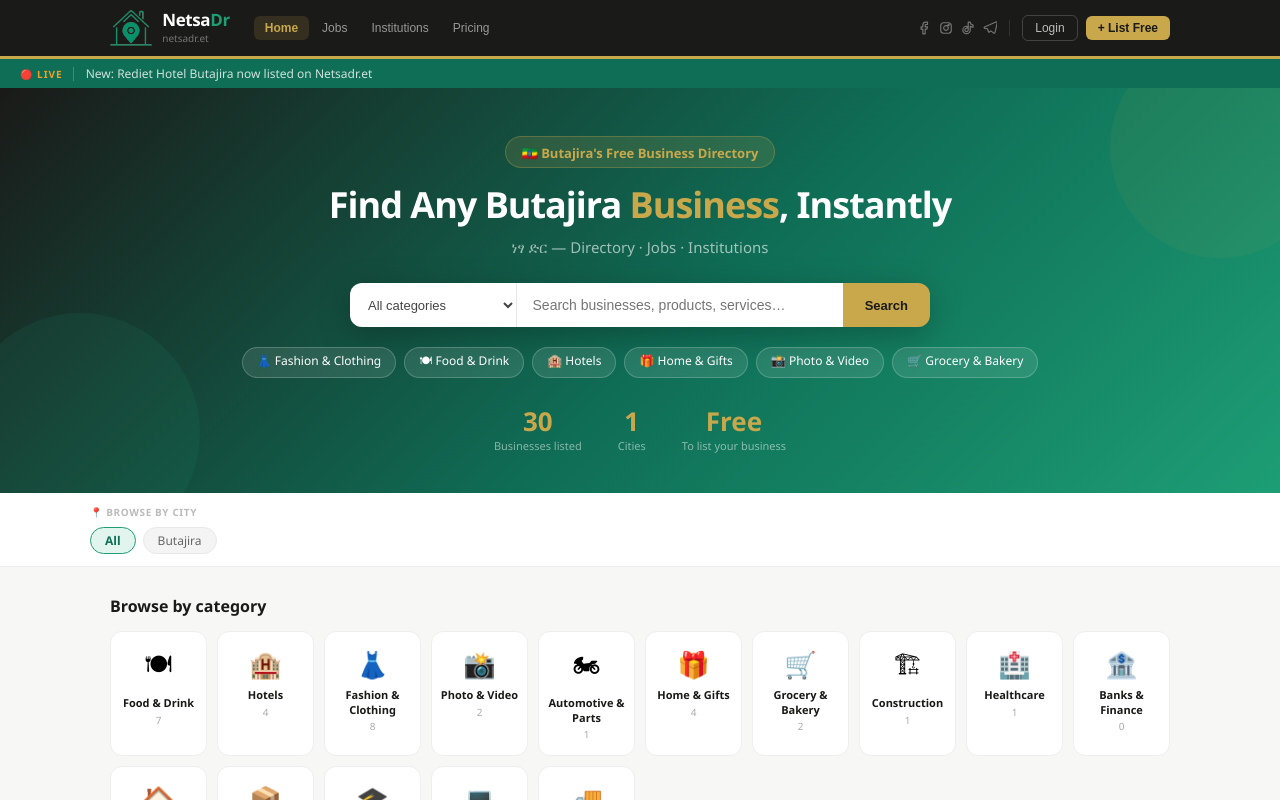
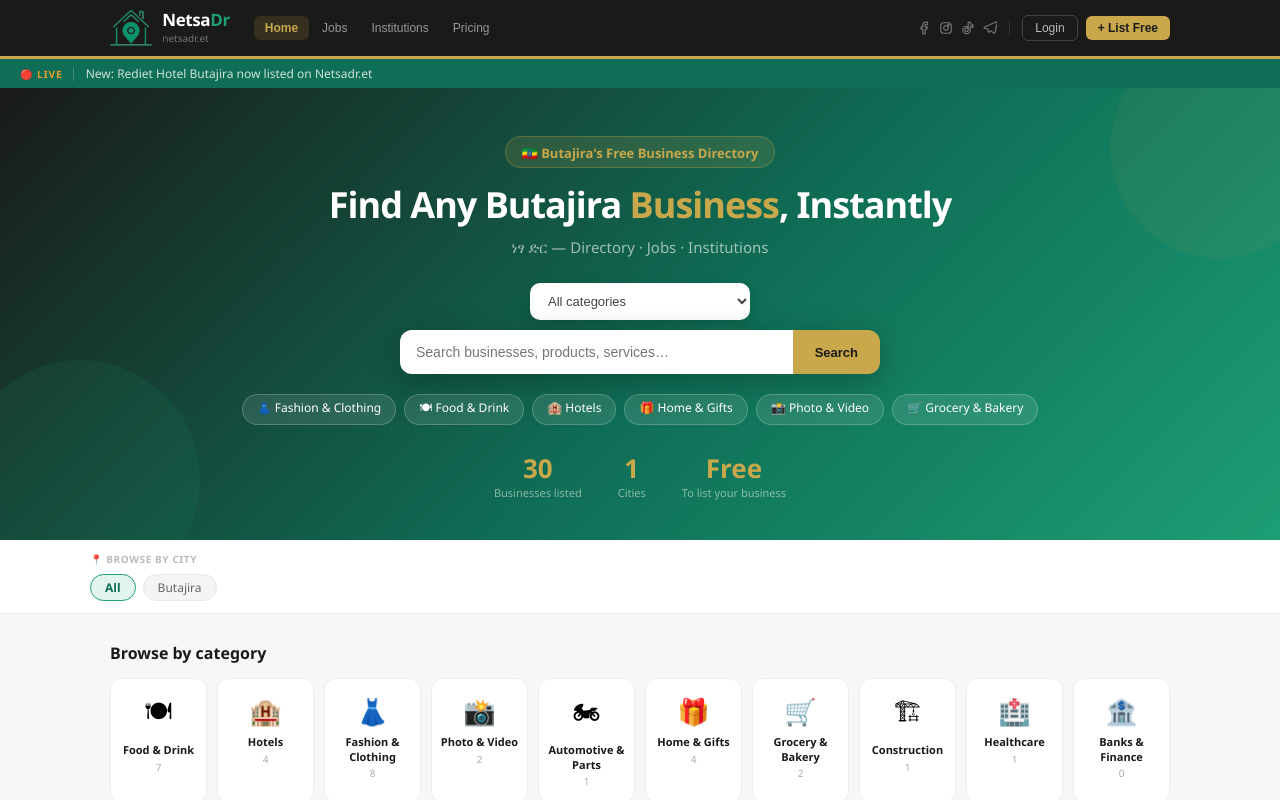
Before and after one commit to elu25/netsadr, a React (Create React App) app: page / in a window 1280 px wide. Shown: the top 800 px of the page. Built offline with nearby package versions, Linux system fonts and the light colour scheme.

Commit message:
restructure hero search: category dropdown centered above search input/button

```diff
--- a/src/pages/Home.jsx
+++ b/src/pages/Home.jsx
@@ -57,14 +57,15 @@ export default function Home({ onNav }) {
           </p>
 
           {/* Search */}
-          <div style={{ display: 'flex', flexWrap: 'wrap', maxWidth: 580, margin: '0 auto 20px', borderRadius: 12, overflow: 'hidden', boxShadow: '0 8px 32px rgba(0,0,0,0.25)' }}>
+          <div style={{ maxWidth: 480, margin: '0 auto 20px', display: 'flex', flexDirection: 'column', alignItems: 'center', gap: 10 }}>
             <select
               value={search}
               onChange={e => setSearch(e.target.value === 'All categories' ? '' : e.target.value)}
-              style={{ flex: '1 1 130px', minWidth: 0, background: '#fff', border: 'none', padding: '0 14px', fontSize: 13, color: '#444', borderRight: '1px solid #e8e8e8', cursor: 'pointer' }}>
+              style={{ width: '100%', maxWidth: 220, background: '#fff', border: 'none', borderRadius: 10, padding: '10px 14px', fontSize: 13, color: '#444', cursor: 'pointer', boxShadow: '0 4px 14px rgba(0,0,0,0.15)' }}>
               <option value="">All categories</option>
               {CATEGORIES.map(c => <option key={c.label} value={c.label}>{c.label}</option>)}
             </select>
+            <div style={{ display: 'flex', flexWrap: 'wrap', width: '100%', borderRadius: 12, overflow: 'hidden', boxShadow: '0 8px 32px rgba(0,0,0,0.25)' }}>
               <input
                 value={search}
                 onChange={e => setSearch(e.target.value)}
@@ -75,6 +76,7 @@ export default function Home({ onNav }) {
                 style={{ flex: '0 0 auto', background: C.gold, border: 'none', padding: '14px 22px', fontSize: 13, fontWeight: 700, color: C.black, cursor: 'pointer' }}>
                 Search
               </button>
+            </div>
           </div>
 
           {/* Quick tags — derived from categories that actually have listings, not a hardcoded guess */}
```
Lines whose indentation alone changed are shown as unchanged.
